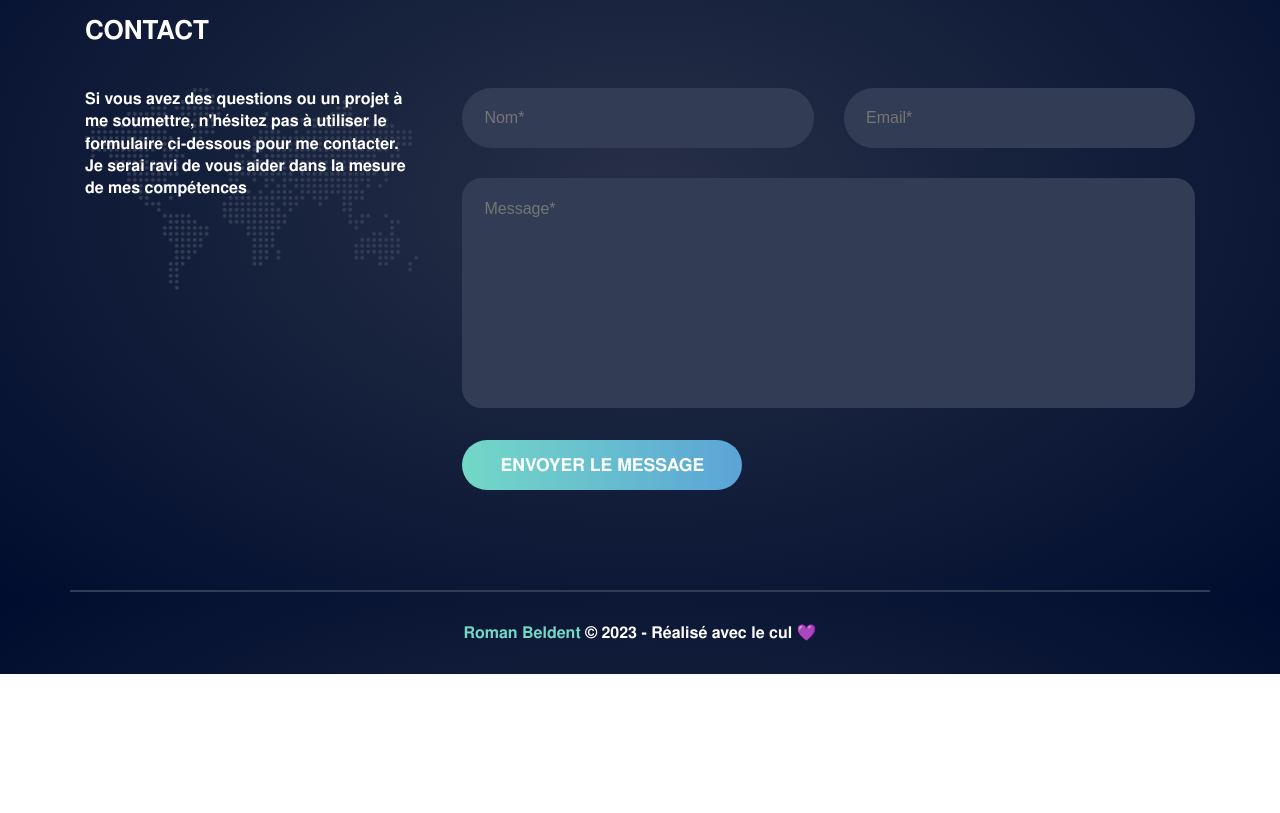
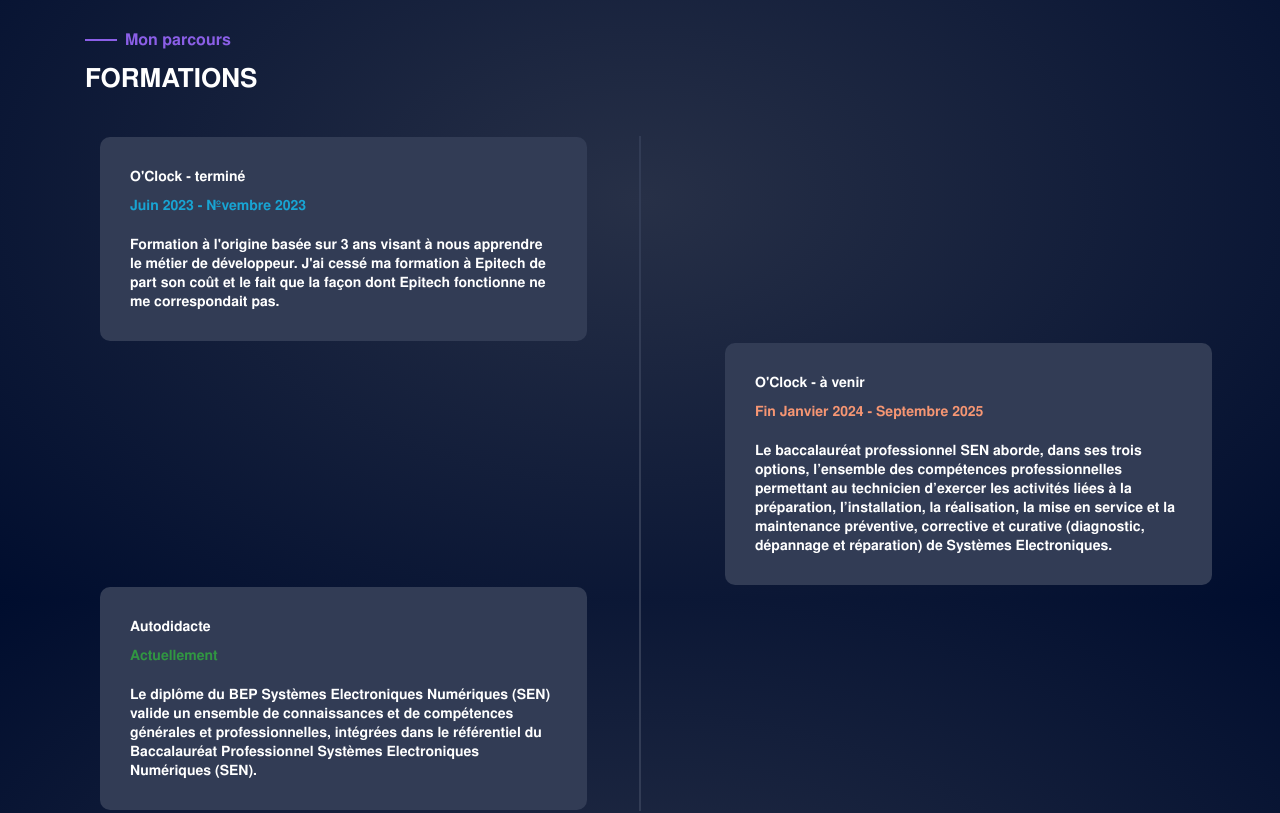
Before and after one commit to RomanBeldent/portfolio, a React (Vite) app: page / in a window 1280 px wide. Shown: the part 1001-1814 px from the top of the page. Before the commit the page ends 1675 px from the top, so only its background shows below. Built offline with nearby package versions, Linux system fonts and the light colour scheme.

Commit message:
WIP portfolio list formations

```diff
--- a/src/App/App.jsx
+++ b/src/App/App.jsx
@@ -1,15 +1,18 @@
 import React from "react";
-import ContactForm from "../components/ContactForm/ContactForm";
-import "./App.scss";
-import Footer from "../components/Footer/Footer";
 import Header from "../components/Header/Header";
 import AboutSection from "../components/AboutSection/AboutSection";
+import FormationSection from "../components/FormationSection/FormationSection";
+import ContactForm from "../components/ContactForm/ContactForm";
+import Footer from "../components/Footer/Footer";
+
+import "./App.scss";
 
 const App = () => {
   return (
     <div className="App">
       <Header />
       <AboutSection />
+      <FormationSection />
       <ContactForm />
       <Footer />
     </div >
--- a/src/App/App.scss
+++ b/src/App/App.scss
@@ -102,6 +102,24 @@ section {
   display: block;
 }
 
+blockquote,
+q {
+  quotes: none;
+}
+
+blockquote:before,
+blockquote:after,
+q:before,
+q:after {
+  content: "";
+  content: none;
+}
+
+table {
+  border-collapse: collapse;
+  border-spacing: 0;
+}
+
 @font-face {
   font-family: 'nimbus-regular';
   src: url(../assets/fonts/nimbus-sans-l/nimbus-sans-l_regular.ttf);
@@ -139,6 +157,7 @@ h3 {
 .about,
 .work,
 .contact,
+.formations,
 .footer {
   margin-top: 100px;
 }
@@ -197,21 +216,3 @@ ul {
   align-items: center;
   margin-right: 5px;
 }
-
-blockquote,
-q {
-  quotes: none;
-}
-
-blockquote:before,
-blockquote:after,
-q:before,
-q:after {
-  content: "";
-  content: none;
-}
-
-table {
-  border-collapse: collapse;
-  border-spacing: 0;
-}
--- a/src/components/AboutSection/AboutSection.jsx
+++ b/src/components/AboutSection/AboutSection.jsx
@@ -27,10 +27,12 @@ const AboutSection = () => {
 
                     <div className="resume">
                         <p>
-                            Après 8ans dans l'audio-visuel (monteur son & bruiteur), j'ai décidé de me reconvertir dans le développement WEB avec <a className="link" href="https://oclock.io/" target="_blank">O'Clock</a>. <br /> Après 5 mois de formation intense, je souhaite continuer l'aventure avec eux dans une formation en alternance (fin Janvier 2024) «<a className="link" href="https://oclock.io/formations/CDA-alternance" target="_blank">concepteur développeur d'applications</a>», et suis à la recherche d'une entreprise. <br />
-                            Durant cette première expérience avec eux, je me suis plus orienté back-end en apprenant le framework Symfony, et suis maintenant en train d'apprendre node.js en autodidacte. A l'avenir, j'aspire à décortiquer JavaScript de tous les côtés et devenir développeur MERN.
+                            Après 8 ans dans l'audiovisuel (monteur son & bruiteur), j'ai décidé de me reconvertir dans le développement WEB avec <a className="link" href="https://oclock.io/" target="_blank">O'Clock</a>.
+                            <br /> Après 5 mois de formation intense, je souhaite continuer l'aventure avec eux dans une formation en alternance (fin Janvier 2024) «<a className="link" href="https://oclock.io/formations/CDA-alternance" target="_blank">concepteur développeur d'applications</a>», et je suis donc à la recherche d'une entreprise.
+
+                            <br /> Durant cette première expérience, je me suis davantage orienté back-end en apprenant le framework Symfony. Le détail des langages étudiés durant cette formation et celle à venir est presenté <a class="link" href="#">ci-dessous</a>. À l'avenir, j'aspire à décortiquer JavaScript de tous les côtés et devenir développeur MERN.
                             <br />
-                            En dehors de mon travail, je suis passionné de golf, qui contraste bien avec les journées entières passées à coder ces derniers temps.
+                            En dehors de mon travail, je suis passionné de golf - ce qui contraste avec les journées entières passées à coder ces derniers temps.
                         </p>
                         <a href="#" className="btn cv" target="_blank">télécharger mon cv</a>
                     </div>
--- /dev/null
+++ b/src/components/FormationSection/FormationSection.jsx
@@ -0,0 +1,54 @@
+import React from "react";
+import "./FormationSection.scss";
+
+const FormationSection = () => {
+    return (
+        <section id="formations" className="formations">
+            <div className="content">
+                <div className="line-display">
+                    <div className="line"> </div>
+                    <h4>
+                        Mon parcours
+                    </h4>
+                </div>
+                <h3>
+                    Formations
+                </h3>
+                <ul className="formations-list">
+                    <li className="first">
+                        <div>
+                            <h5>
+                                O'Clock - terminé
+                            </h5>
+                            <p className="winter date">Juin 2023 - Novembre 2023</p>
+                            <p>Formation à l'origine basée sur 3 ans visant à nous apprendre le métier de développeur. J'ai cessé ma formation à Epitech de part son coût et le fait que la façon dont Epitech fonctionne ne me correspondait pas.</p>
+                        </div>
+                    </li>
+
+                    <li className="second">
+                        <div>
+                            <h5>
+                                O'Clock - à venir
+                            </h5>
+
+                            <p className="salmon date">Fin Janvier 2024 - Septembre 2025</p>
+                            <p>Le baccalauréat professionnel SEN aborde, dans ses trois options, l’ensemble des compétences professionnelles permettant au technicien d’exercer les activités liées à la préparation, l’installation, la réalisation, la mise en service et la maintenance préventive, corrective et curative (diagnostic, dépannage et réparation) de Systèmes Electroniques.</p>
+
+                        </div>
+                    </li>
+                    <li className="third">
+                        <div>
+                            <h5>
+                                Autodidacte
+                            </h5>
+                            <p className="green date">Actuellement</p>
+                            <p>Le diplôme du BEP Systèmes Electroniques Numériques (SEN) valide un ensemble de connaissances et de compétences générales et professionnelles, intégrées dans le référentiel du Baccalauréat Professionnel Systèmes Electroniques Numériques (SEN).</p>
+                        </div>
+                    </li>
+                </ul>
+            </div>
+        </section >
+    );
+};
+
+export default FormationSection;
--- /dev/null
+++ b/src/components/FormationSection/FormationSection.scss
@@ -0,0 +1,63 @@
+.formations ul li {
+    list-style-type: none;
+    position: relative;
+    width: 2px;
+    margin: 0 auto;
+    background: #323C55;
+    border: solid 1px #323C55;
+}
+
+.formations ul li div {
+    position: relative;
+    background: #323C55;
+    background-color: rgb(47, 46, 75);
+    width: 487px;
+    border-radius: 10px;
+    background-color: #323C55;
+    font-size: 14px;
+    font-weight: normal;
+    font-style: normal;
+    font-stretch: normal;
+    line-height: normal;
+    letter-spacing: normal;
+    text-align: left;
+}
+
+.winter {
+    color: #18a4d3;
+}
+
+.salmon {
+    color: #f69673;
+}
+
+.green {
+    color: #319642;
+}
+
+.formations .date {
+    padding: 10px 30px 10px 30px;
+}
+
+.formations-list {
+    margin-top: 40px;
+}
+
+.formations h5 {
+    margin: 0px;
+    padding: 30px 30px 0 30px;
+    text-align: left;
+}
+
+.formations p {
+    padding: 10px 30px 30px 30px;
+    margin: 0 auto;
+}
+
+.formations ul li:nth-child(2n+1) div {
+    left: -540px;
+}
+
+.formations ul li:nth-child(2n) div {
+    left: 85px;
+}
--- a/src/components/Header/Header.jsx
+++ b/src/components/Header/Header.jsx
@@ -10,7 +10,7 @@ const Header = () => {
                 </h2>
                 <h1>DÉVELOPPEUR WEB FULLSTACK</h1>
                 <a href="#contact" className="btn contact">contact</a>
-                <ul>
+                <ul className="icons">
                     <li className="github">
                         <a href="https://github.com/RomanBeldent" target="_blank"> <img height="30" width="42" src="https://cdn.simpleicons.org/github/white" /></a>
                     </li>
--- a/src/components/Header/Header.scss
+++ b/src/components/Header/Header.scss
@@ -24,6 +24,6 @@
     font-size: 1.3em;
 }
 
-ul {
+.icons {
     display: flex;
 }
```
